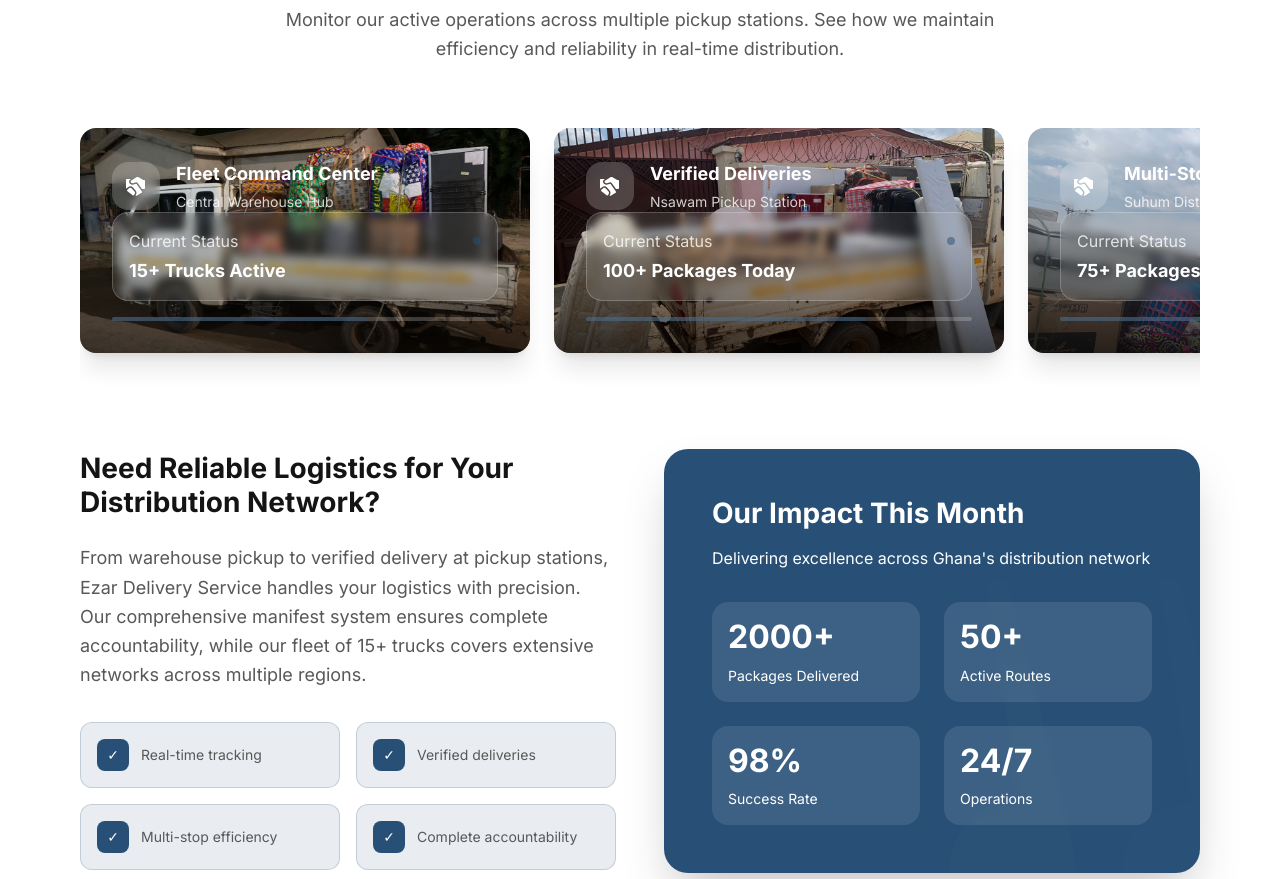
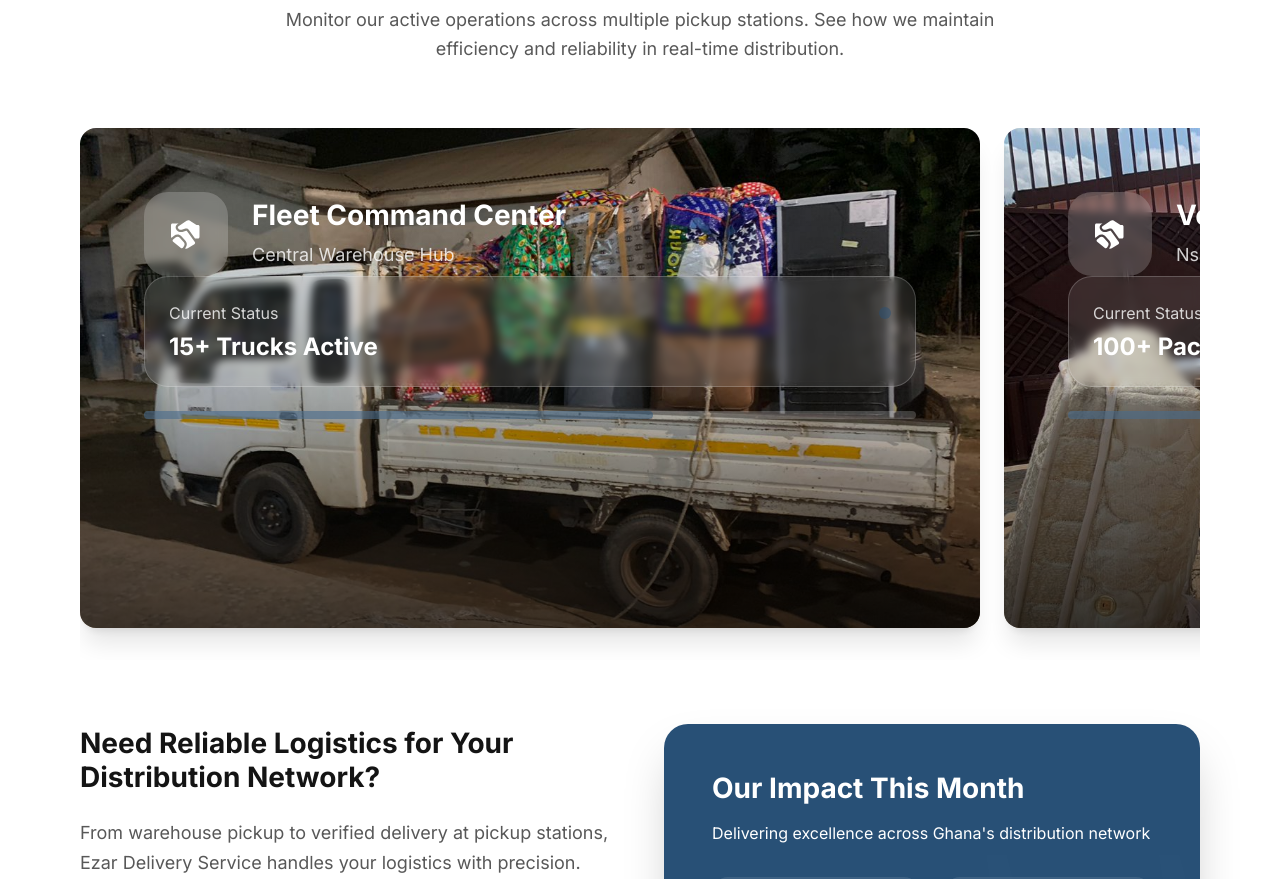
Before and after one commit to AhianyoElisha/eds, a Next.js app: page / in a window 1280 px wide. Shown: the part 2440-3319 px from the top of the page. Built offline with nearby package versions, Linux system fonts and the light colour scheme.

Commit message:
increseac carousel sizes

```diff
--- a/components/Truck.tsx
+++ b/components/Truck.tsx
@@ -15,7 +15,7 @@ const OperationCard = ({backgroundImage, title, subtitle, metric, index}: Operat
 
   return (
     <div className={`
-      relative h-full w-full min-w-[450px] ${backgroundImage}
+      relative h-full w-full min-w-[900px] min-h-[500px] ${backgroundImage}
       bg-cover bg-center bg-no-repeat rounded-2xl overflow-hidden
       hover:scale-105 transition-all duration-500 animate-scaleIn ${delayClass}
       shadow-xl hover:shadow-2xl group
@@ -23,39 +23,39 @@ const OperationCard = ({backgroundImage, title, subtitle, metric, index}: Operat
       {/* Overlay */}
       <div className='absolute inset-0 bg-gradient-to-t from-black/70 via-black/20 to-transparent'></div>
 
-      <div className='relative z-10 flex h-full flex-col justify-between p-6 lg:p-8'>
+      <div className='relative z-10 flex h-full flex-col justify-between p-12 lg:p-16'>
 
         {/* Header */}
-        <div className='flex items-center gap-4 animate-slideInDown'>
-          <div className='rounded-2xl bg-white/20 backdrop-blur-sm p-3 group-hover:bg-green-50 transition-all duration-300'>
+        <div className='flex items-center gap-6 animate-slideInDown'>
+          <div className='rounded-3xl bg-white/20 backdrop-blur-sm p-6 group-hover:bg-green-50 transition-all duration-300'>
             <Image
               src="/truck-line.svg"
               alt='operation'
-              width={24}
-              height={24}
+              width={36}
+              height={36}
               className='filter brightness-0 invert'
             />
           </div>
-          <div className='flex flex-col gap-1'>
-            <h4 className='bold-18 text-white group-hover:text-green-20 transition-colors duration-300'>{title}</h4>
-            <p className='regular-14 text-white/80 group-hover:text-white transition-colors duration-300'>{subtitle}</p>
+          <div className='flex flex-col gap-2'>
+            <h4 className='bold-24 md:bold-28 text-white group-hover:text-green-20 transition-colors duration-300'>{title}</h4>
+            <p className='regular-18 text-white/80 group-hover:text-white transition-colors duration-300'>{subtitle}</p>
           </div>
         </div>
 
         {/* Bottom Content */}
-        <div className='space-y-4'>
+        <div className='space-y-6'>
           {/* Metric Display */}
-          <div className='bg-white/10 backdrop-blur-sm rounded-2xl p-4 border border-white/20'>
+          <div className='bg-white/10 backdrop-blur-sm rounded-3xl p-6 border border-white/20'>
             <div className='flex items-center justify-between'>
-              <span className='regular-12 text-white/80'>Current Status</span>
-              <div className='w-2 h-2 bg-green-50 rounded-full animate-pulse'></div>
+              <span className='regular-16 text-white/80'>Current Status</span>
+              <div className='w-3 h-3 bg-green-50 rounded-full animate-pulse'></div>
             </div>
-            <p className='bold-16 md:bold-18 text-white mt-1'>{metric}</p>
+            <p className='bold-20 md:bold-24 text-white mt-2'>{metric}</p>
           </div>
 
           {/* Progress Bar */}
-          <div className='w-full bg-white/20 rounded-full h-1'>
-            <div className='bg-green-50 h-1 rounded-full animate-pulse' style={{width: `${Math.random() * 40 + 60}%`}}></div>
+          <div className='w-full bg-white/20 rounded-full h-2'>
+            <div className='bg-green-50 h-2 rounded-full animate-pulse' style={{width: `${Math.random() * 40 + 60}%`}}></div>
           </div>
         </div>
       </div>
```
